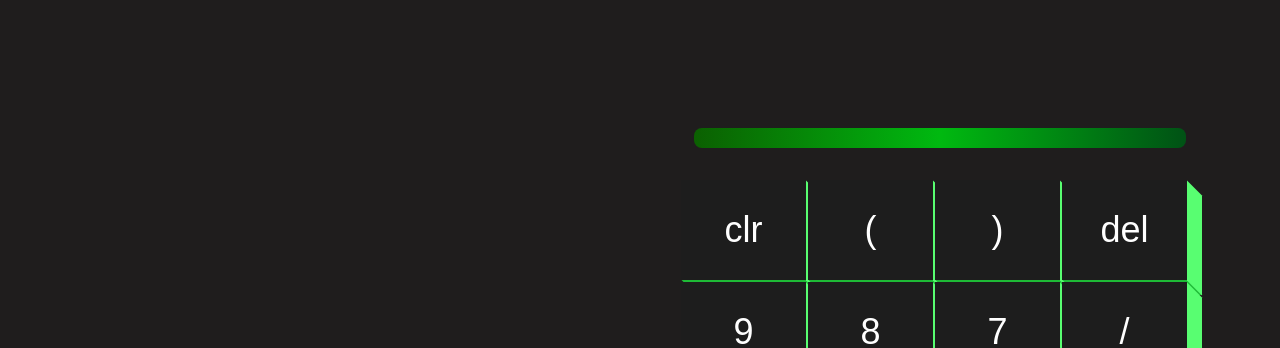
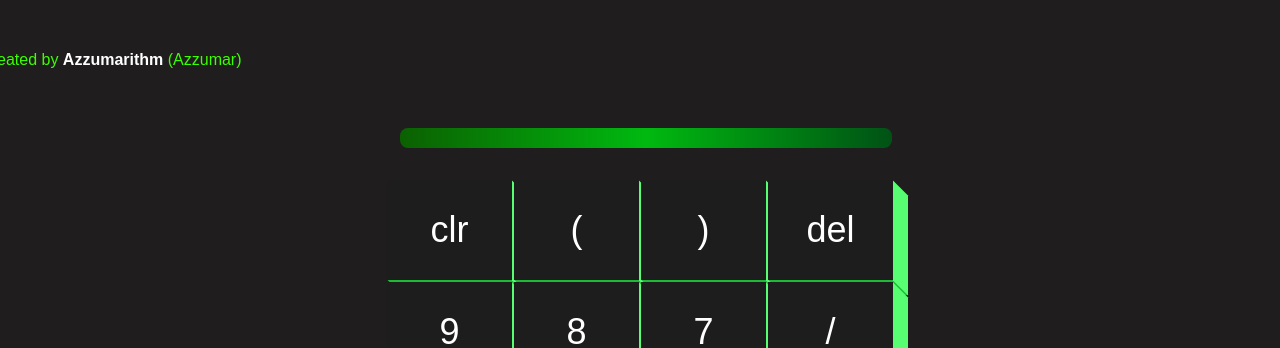
Before and after one commit to Azzumarithm/Calculator-Matrix-Theme-, a plain HTML site: page index.html in a window 1280 px wide. Shown: the top 348 px of the page. Drawn offline with Linux system fonts and the light colour scheme.

Commit message:
Update styles.css

```diff
--- a/styles.css
+++ b/styles.css
@@ -11,6 +11,7 @@ body {
     justify-content: center;
     align-items: center;
     overflow: hidden;
+    position: relative;
 }
 
 .result-container {
@@ -42,8 +43,6 @@ body {
 .result-container div.result {
     height: minmax(70px,auto);
     font-size: 60px;
-
-
 
 }
 
@@ -111,3 +110,25 @@ label::before {
     width: 100%;
     transform: skewX(45deg);
 }
+
+
+p {
+    color: rgb(60, 255, 0);
+    font-size: 16px;
+    text-align: center;
+}
+
+a{
+    text-decoration: none;
+    color: white;
+    font-size: 16px;
+
+
+}
+
+.creation{
+    position: absolute;
+    top: 1%;
+    right:80%;
+    width: 300px;
+}
```
